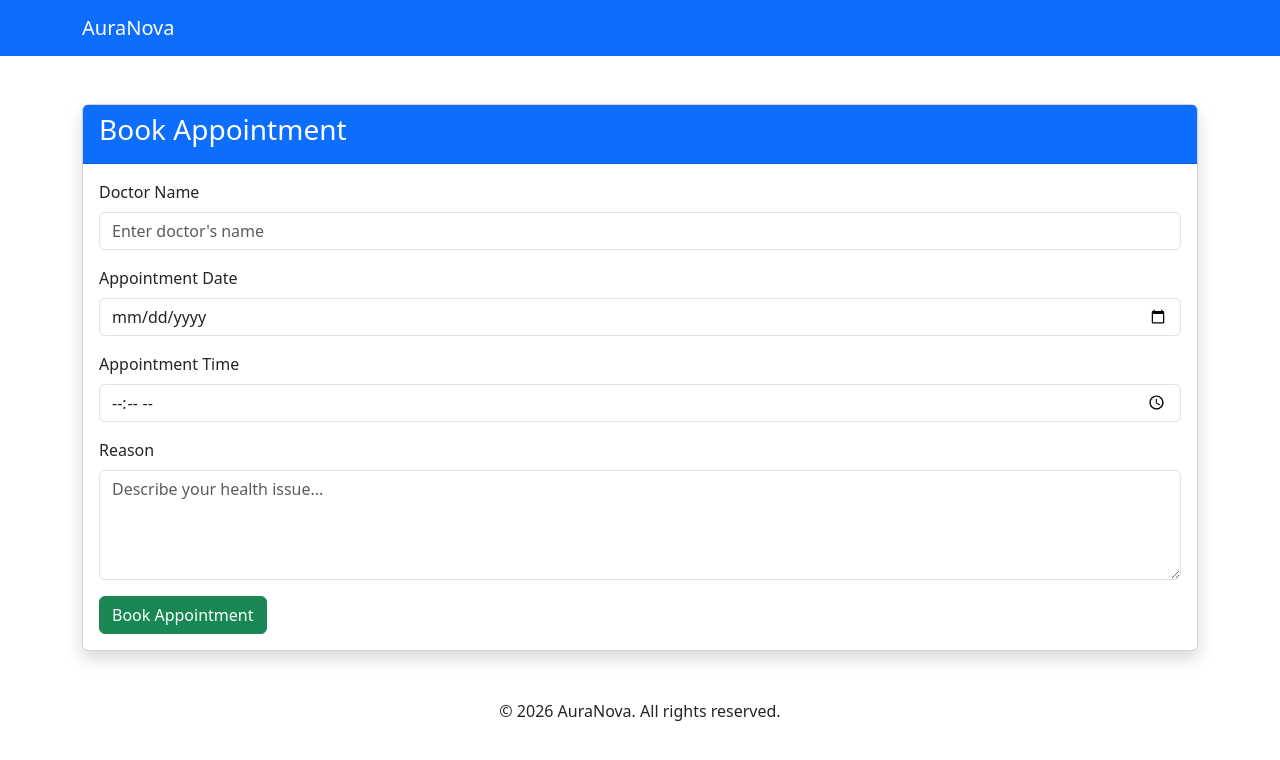
After one commit to chandanachandanan34-ui/AuraNova, a Flask app: page /patient/book-appointment in a window 1280 px wide. The commit adds this page. Shown: the top 760 px of the page. Run offline with Flask 3, Linux system fonts and the light colour scheme; the visitor is signed in with stand-in values (Sample User, id 1).

Commit message:
Completed Module 5 - Appointment Booking

```diff
--- a/app/patient/routes.py
+++ b/app/patient/routes.py
@@ -1,11 +1,14 @@
 """
 Patient portal routes.
 """
+
+from datetime import datetime
 
 from flask import Blueprint, render_template, request, redirect, url_for, flash
 from flask_login import login_required, current_user
 
 from app.extensions import db
+from app.models import Appointment
 
 bp = Blueprint("patient", __name__)
 
@@ -45,11 +48,9 @@ def edit_profile():
             flash("All fields are required.", "danger")
             return render_template("patient/edit_profile.html")
 
-        # Update current user's information
         current_user.full_name = full_name
         current_user.email = email
 
-        # Save changes to the database
         db.session.commit()
 
         flash("Profile updated successfully!", "success")
@@ -57,3 +58,46 @@ def edit_profile():
         return redirect(url_for("patient.profile"))
 
     return render_template("patient/edit_profile.html")
+
+
+@bp.route("/book-appointment", methods=["GET", "POST"])
+@login_required
+def book_appointment():
+    """
+    Book a new appointment.
+    """
+
+    if request.method == "POST":
+
+        doctor_name = request.form.get("doctor_name")
+        appointment_date = request.form.get("appointment_date")
+        appointment_time = request.form.get("appointment_time")
+        reason = request.form.get("reason")
+
+        if not doctor_name or not appointment_date or not appointment_time or not reason:
+            flash("Please fill in all fields.", "danger")
+            return render_template("patient/book_appointment.html")
+
+        appointment = Appointment(
+            patient_id=current_user.id,
+            doctor_name=doctor_name,
+            appointment_date=datetime.strptime(
+                appointment_date,
+                "%Y-%m-%d"
+            ).date(),
+            appointment_time=datetime.strptime(
+                appointment_time,
+                "%H:%M"
+            ).time(),
+            reason=reason,
+            status="Pending"
+        )
+
+        db.session.add(appointment)
+        db.session.commit()
+
+        flash("Appointment booked successfully!", "success")
+
+        return redirect(url_for("patient.dashboard"))
+
+    return render_template("patient/book_appointment.html")
--- /dev/null
+++ b/app/templates/patient/book_appointment.html
@@ -0,0 +1,85 @@
+{% extends "base.html" %}
+
+{% block title %}Book Appointment{% endblock %}
+
+{% block content %}
+
+<div class="container mt-5">
+
+    <div class="card shadow">
+
+        <div class="card-header bg-primary text-white">
+            <h3>Book Appointment</h3>
+        </div>
+
+        <div class="card-body">
+
+            <form method="POST">
+
+                <div class="mb-3">
+                    <label class="form-label">Doctor Name</label>
+
+                    <input
+                        type="text"
+                        name="doctor_name"
+                        class="form-control"
+                        placeholder="Enter doctor's name"
+                        required
+                    >
+                </div>
+
+                <div class="mb-3">
+                    <label class="form-label">Appointment Date</label>
+
+                    <input
+                        type="date"
+                        name="appointment_date"
+                        class="form-control"
+                        required
+                    >
+                </div>
+
+                <div class="mb-3">
+                    <label class="form-label">Appointment Time</label>
+
+                    <input
+                        type="time"
+                        name="appointment_time"
+                        class="form-control"
+                        required
+                    >
+                </div>
+
+                <div class="mb-3">
+
+                    <label class="form-label">
+                        Reason
+                    </label>
+
+                    <textarea
+                        name="reason"
+                        class="form-control"
+                        rows="4"
+                        placeholder="Describe your health issue..."
+                        required
+                    ></textarea>
+
+                </div>
+
+                <button
+                    class="btn btn-success"
+                    type="submit">
+
+                    Book Appointment
+
+                </button>
+
+            </form>
+
+        </div>
+
+    </div>
+
+</div>
+
+{% endblock %}
```
Also changed, not shown: app/models/__init__.py (+7 -1 lines), app/models/appointment.py (added, +56 -0 lines), app/models/user.py (+10 -11 lines), app/templates/patient/dashboard.html (+10 -7 lines), migrations/versions/60066ce551bb_create_appointments_table.py (added, +39 -0 lines).
